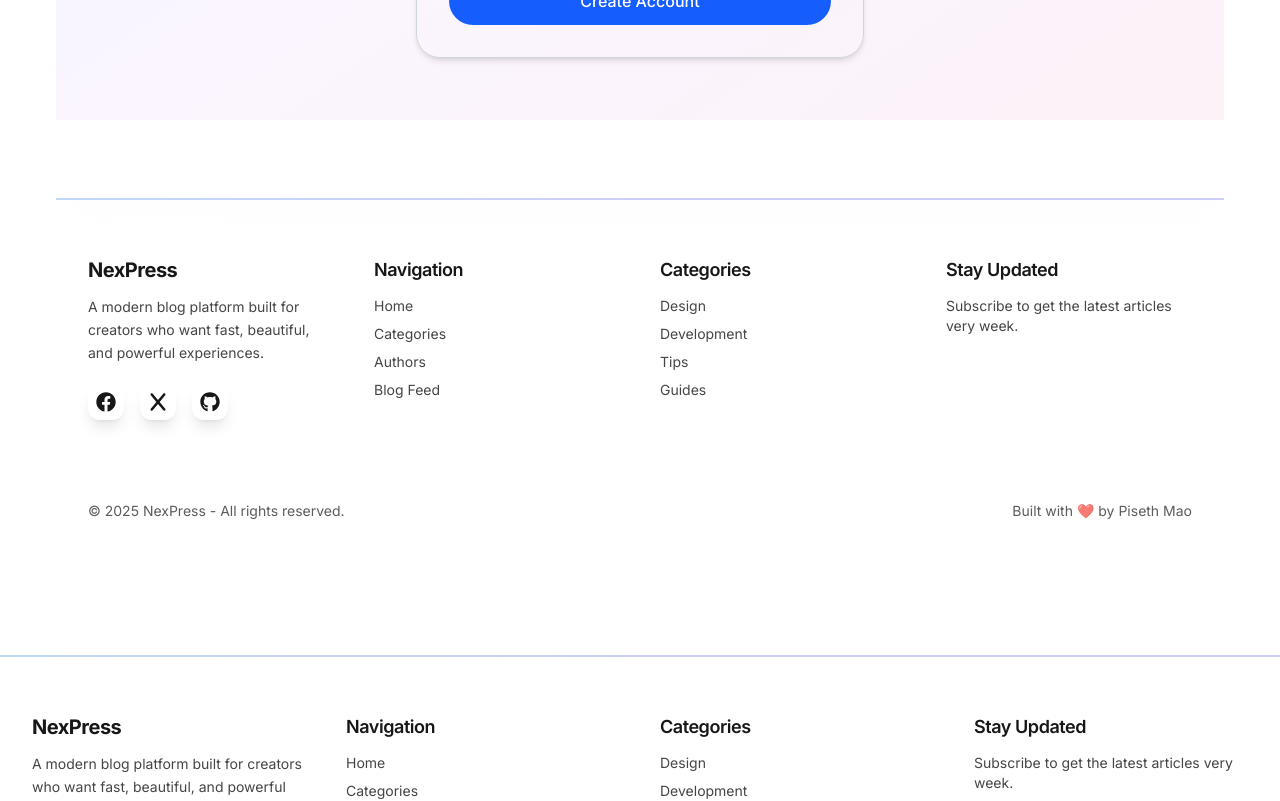
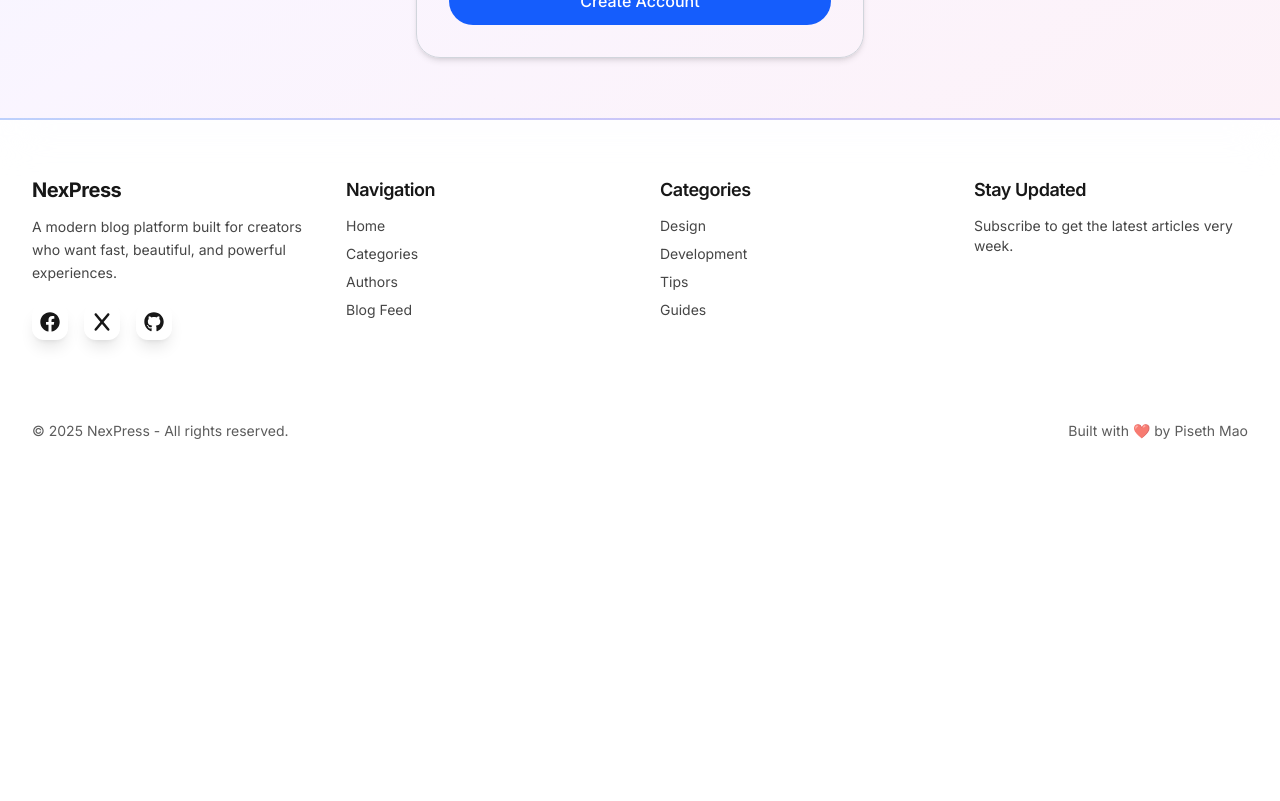
Before and after one commit to PisethMao/NexPress, a Next.js app: page /register in a window 1280 px wide. Shown: the part 680-1481 px from the top of the page. After the commit the page ends 1177 px from the top, so only its background shows below. Built offline with nearby package versions, Linux system fonts and the light colour scheme; what next would draw is missing.

Commit message:
fixed deploy

```diff
--- a/src/app/(auth)/login/page.tsx
+++ b/src/app/(auth)/login/page.tsx
@@ -1,11 +1,9 @@
 import Login from "@/components/login/Login";
-import FooterSection from "@/components/FooterSection";
 
 export default function page() {
   return (
     <div className="px-4 md:px-8 lg:px-14">
       <Login/>
-      <FooterSection />
     </div>
   )
 }
--- a/src/app/(auth)/register/page.tsx
+++ b/src/app/(auth)/register/page.tsx
@@ -1,11 +1,9 @@
 import SignUp from "@/components/signup/SignUp";
-import FooterSection from "@/components/FooterSection";
 
 export default function page() {
   return (
-    <div className="px-4 md:px-8 lg:px-14">
+    <div>
       <SignUp/>
-      <FooterSection />
     </div>
   )
 }
--- a/src/app/about/page.tsx
+++ b/src/app/about/page.tsx
@@ -1,11 +1,9 @@
 import About from "@/components/about/About";
-import FooterSection from "@/components/FooterSection";
 
 export default function page() {
   return (
-    <main className="px-4 md:px-8 lg:px-14">
+    <main>
       <About />
-      <FooterSection />
     </main>
   );
 }
--- a/src/app/categories/page.tsx
+++ b/src/app/categories/page.tsx
@@ -1,13 +1,9 @@
 import BlogCard from "@/components/cards/BlogCard";
-import FooterSection from "@/components/FooterSection";
-import Navbar from "@/components/navbar/Navbar";
 
 export default function page() {
   return (
     <main>
-      <Navbar />
       <BlogCard />
-      <FooterSection />
     </main>
   );
 }
--- a/src/app/home/page.tsx
+++ /dev/null
@@ -1,7 +0,0 @@
-export default function page() {
-  return (
-    <main>
-      <div>Home Page</div>
-    </main>
-  );
-}
--- a/src/app/page.tsx
+++ b/src/app/page.tsx
@@ -17,7 +17,6 @@ export default function Home() {
       <AuthorSpotlight />
       <NewsletterSection />
       <BlogFeed />
-      <FooterSection />
     </div>
   );
 }
--- a/src/components/FooterSection.tsx
+++ b/src/components/FooterSection.tsx
@@ -12,7 +12,7 @@ export default function FooterSection() {
     github: <FaGithub className="w-5 h-5" />,
   };
   return (
-    <footer className="font-inter relative w-full mt-20">
+    <footer className="font-inter relative w-full">
       <div className="absolute inset-0 backdrop-blur-xl bg-white/5 dark:bg-black/20 rounded-none pointer-events-none"></div>
       <div className="absolute -top-0.5 w-full h-0.5 left-0 bg-linear-to-r from-primary/40 via-secondary/40 to-secondary/40 opacity-80"></div>
       <motion.div
--- a/src/components/about/About.tsx
+++ b/src/components/about/About.tsx
@@ -4,9 +4,10 @@ import { teams } from "@/Data/teamData";
 
 export default function About() {
   return (
-    <div className="min-h-screen flex flex-col bg-linear-to-br from-blue-50 via-purple-50 to-pink-50 dark:from-slate-900 dark:via-purple-900 dark:to-slate-900">
+    <section className="bg-linear-to-br from-blue-50 via-purple-50 to-pink-50 dark:from-slate-900 dark:via-purple-900 dark:to-slate-900">
+    <div className="min-h-screen flex flex-col">
       <main className="container mx-auto mt-50">
-        <section className="py-14 mb-20 ">
+        <section className="py-14 mb-20">
           <div className="flex flex-col md:flex-row items-center max-w-7xl mx-auto gap-12">
             <div className="md:w-1/2">
               <h2 className="text-3xl font-bold text-dark mb-6">Our Story</h2>
@@ -93,5 +94,6 @@ export default function About() {
         </section>
       </main>
     </div>
+    </section>
   );
 }
--- a/src/components/login/Login.tsx
+++ b/src/components/login/Login.tsx
@@ -28,7 +28,7 @@ export default function Login() {
               <button type="submit" className="w-full bg-blue-600 hover:bg-blue-700 text-white  py-2 rounded-full cursor-pointer">Login</button>
               <p className="text-sm text-center mt-4">
                 Don't have an account?
-                <a href="/signup" className="text-blue-600 hover:underline"> Create an account</a>
+                <a href="/register" className="text-blue-600 hover:underline"> Create an account</a>
               </p>
             </form>
 
```
